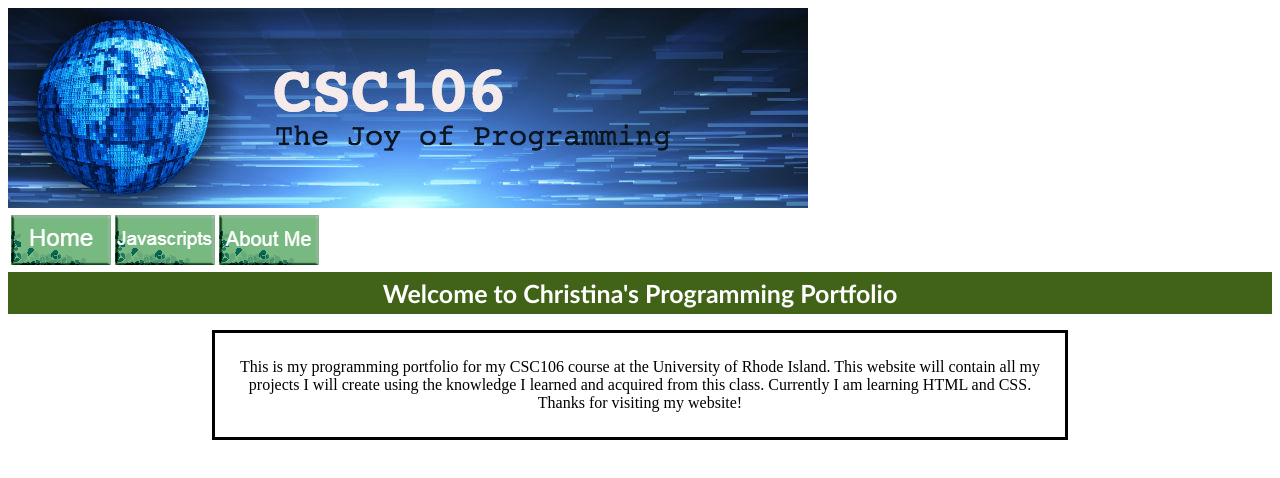
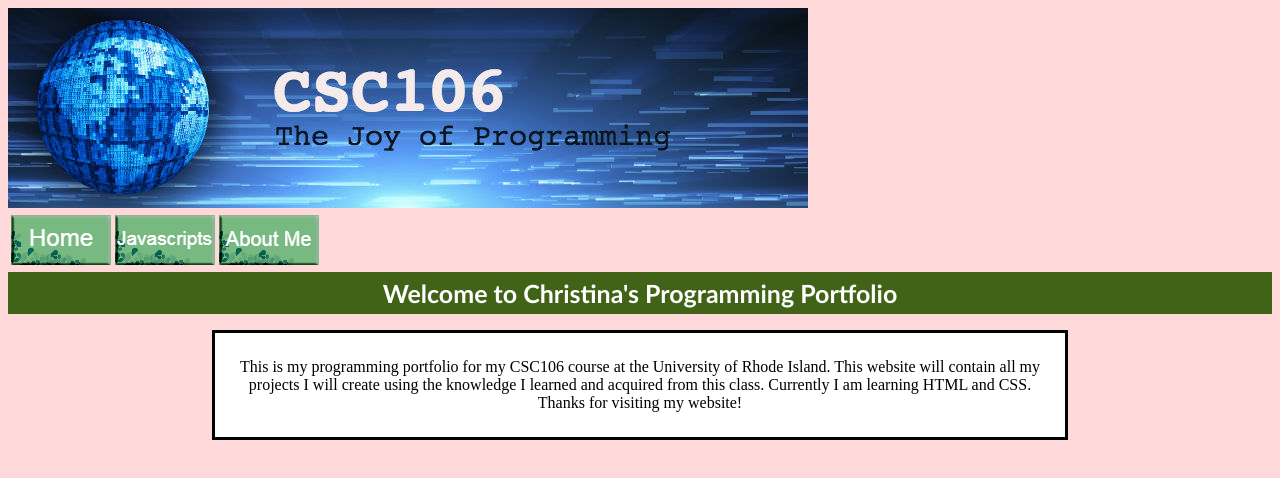
Before and after one commit to lunallesc/lunallesc.github.io, a plain HTML site: page index.html in a window 1280 px wide. Drawn offline with Linux system fonts and the light colour scheme.

Commit message:
Update mystyle.css

```diff
--- a/mystyle.css
+++ b/mystyle.css
@@ -20,7 +20,7 @@ h2 {
   font-size: 20px;
 }
 body {
-  background-color: d2e2c8;
+  background-color: #FFD9DA;
 }
 table.center {
     margin-left:auto;
```
